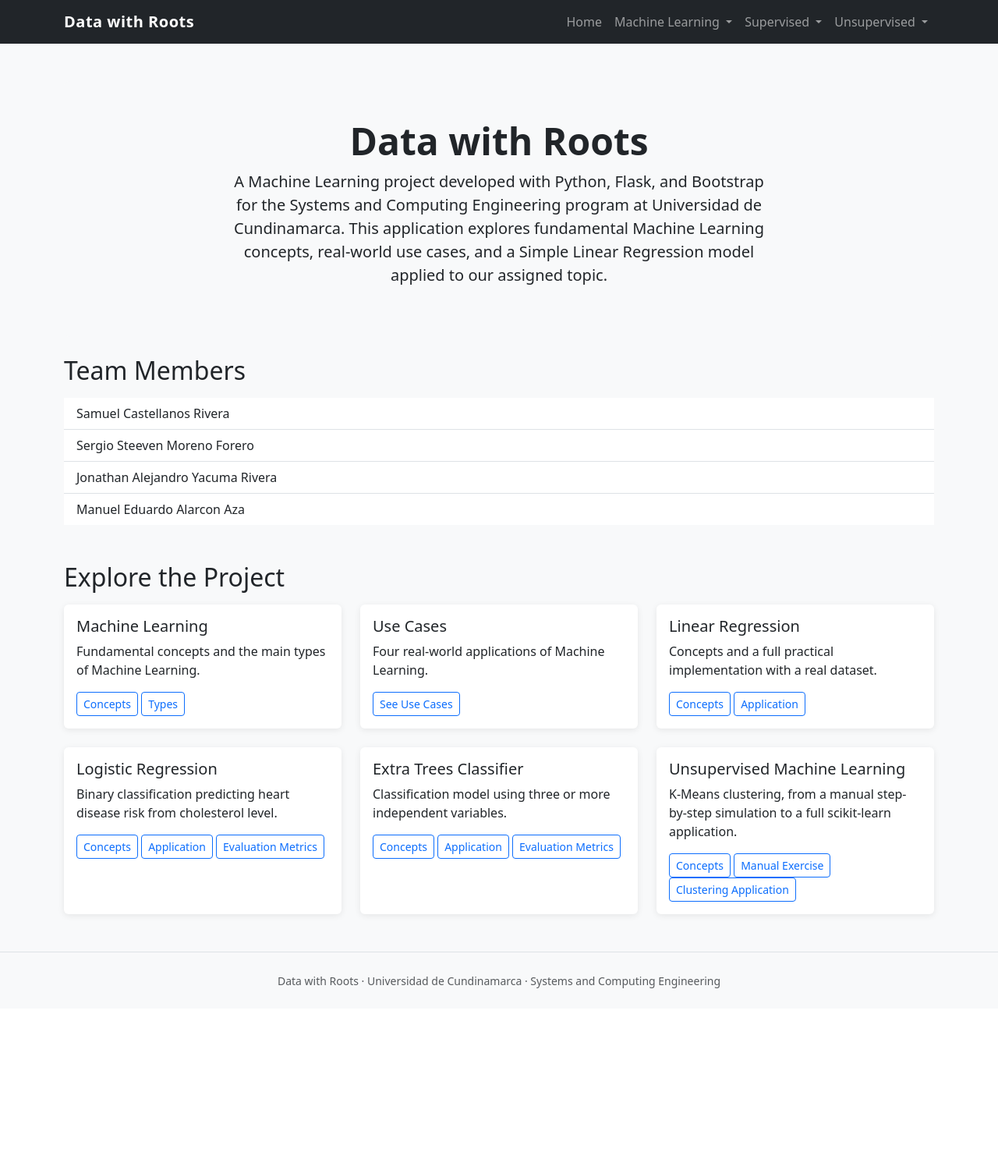
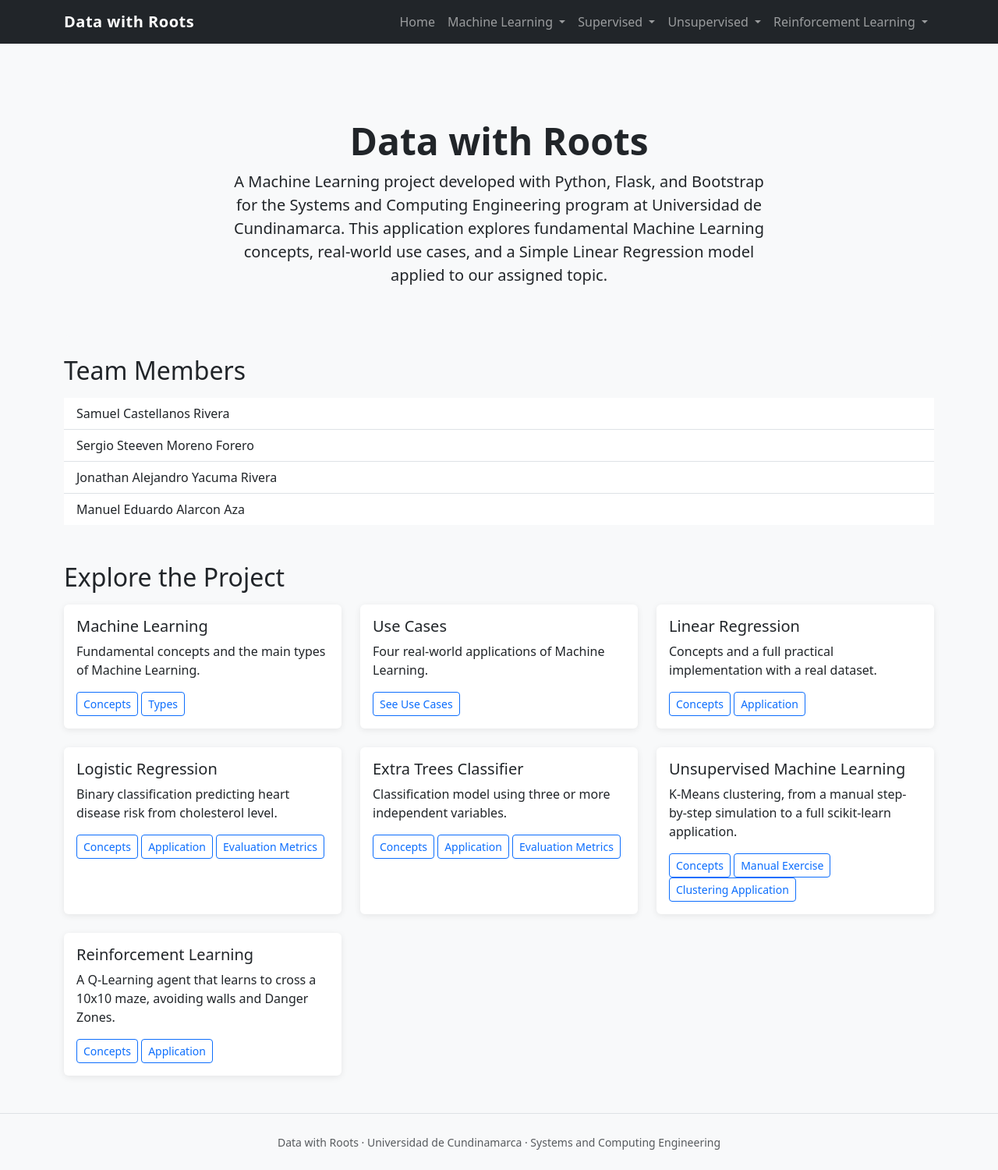
Before and after one commit to samucr27/Machine-Learning-Act1, a Flask app: page / in a window 1280 px wide. Shown: the whole page at 78% size. Before the commit the page ends 1267 px from the top, so only its background shows below. Run offline with Flask 3, Linux system fonts and the light colour scheme; some libraries are stand-ins or nearby versions.

Commit message:
Add Reinforcement Learning dropdown to the navbar and add Reinforcement Learning card to the home page

```diff
--- a/templates/base.html
+++ b/templates/base.html
@@ -6,6 +6,7 @@
     <title>{% block title %}Data with Roots{% endblock %}</title>
 
     <link href="https://cdnjs.cloudflare.com/ajax/libs/bootstrap/5.3.3/css/bootstrap.min.css" rel="stylesheet">
+    <link href="https://cdnjs.cloudflare.com/ajax/libs/bootstrap-icons/1.11.3/font/bootstrap-icons.min.css" rel="stylesheet">
     <link rel="stylesheet" href="{{ url_for('static', filename='styles.css') }}">
 </head>
 <body>
@@ -74,6 +75,16 @@
                             <li><a class="dropdown-item" href="{{ url_for('unsupervised_clustering_application') }}">Clustering Application</a></li>
                         </ul>
                     </li>
+
+                    <li class="nav-item dropdown">
+                        <a class="nav-link dropdown-toggle" href="#" role="button" data-bs-toggle="dropdown">
+                            Reinforcement Learning
+                        </a>
+                        <ul class="dropdown-menu dropdown-menu-end">
+                            <li><a class="dropdown-item" href="{{ url_for('rl_concepts') }}">Concepts</a></li>
+                            <li><a class="dropdown-item" href="{{ url_for('rl_application') }}">Application</a></li>
+                        </ul>
+                    </li>
                 </ul>
             </div>
         </div>
--- a/templates/index.html
+++ b/templates/index.html
@@ -86,5 +86,15 @@
                 </div>
             </div>
         </div>
+        <div class="col-md-4">
+            <div class="card h-100">
+                <div class="card-body">
+                    <h5 class="card-title">Reinforcement Learning</h5>
+                    <p class="card-text">A Q-Learning agent that learns to cross a 10x10 maze, avoiding walls and Danger Zones.</p>
+                    <a href="{{ url_for('rl_concepts') }}" class="btn btn-outline-primary btn-sm">Concepts</a>
+                    <a href="{{ url_for('rl_application') }}" class="btn btn-outline-primary btn-sm">Application</a>
+                </div>
+            </div>
+        </div>
     </div>
 {% endblock %}
```
